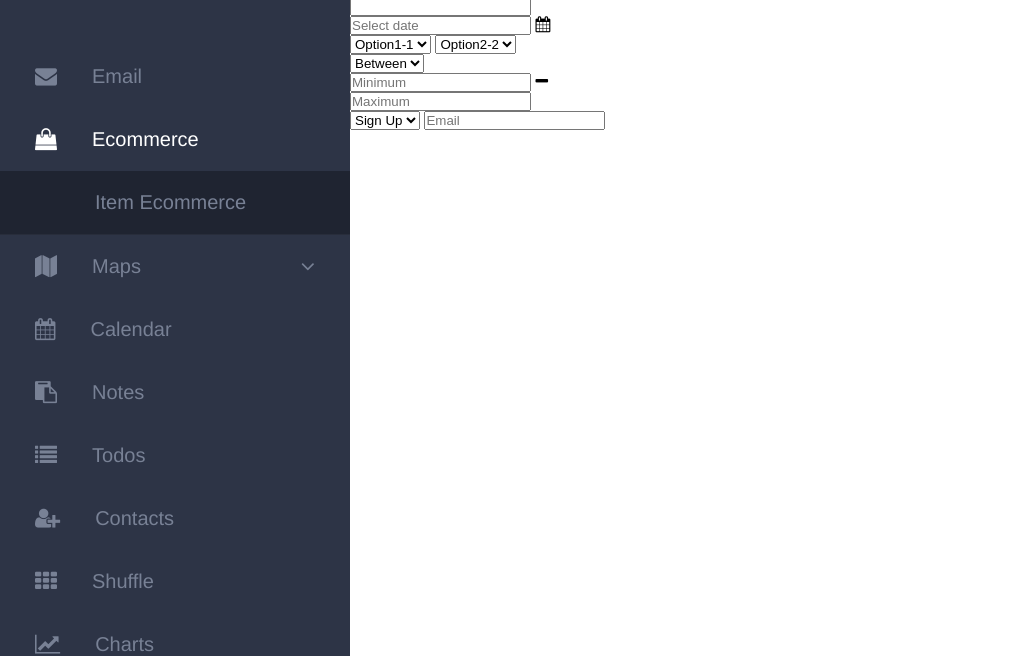
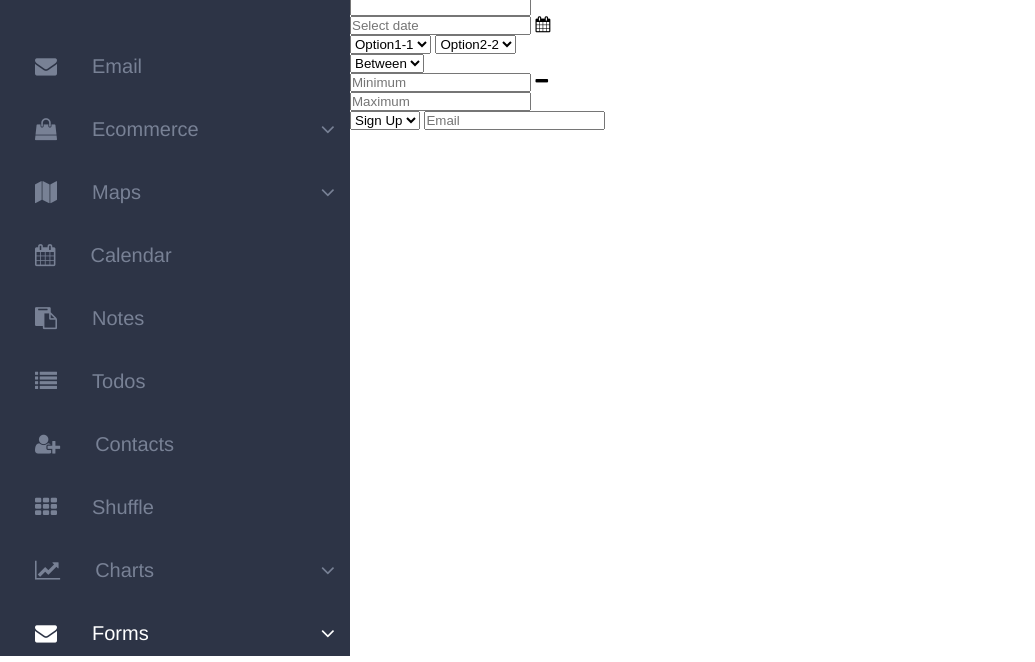
Before and after one commit to BeaMorim/Dashboard, a plain HTML site: page index.html in a window 1280 px wide. Shown: the part 144-806 px from the top of the page, without its empty margins (0-1035 px from the left). Drawn offline with nearby package versions, Linux system fonts and the light colour scheme; files that its build step writes are made by us from their sources.

Commit message:
fix on the accordion icon

```diff
--- a/index.html
+++ b/index.html
@@ -16,20 +16,20 @@
         <nav class="side-bar-nav">
           <ul class="accordion">
             <li>
-              <a href="" class="row">
+              <a href="#" class="row">
                 <i class="fa fa-envelope"></i>
                 <span>
                   Email
                 </span>
               </a>
             </li>
-            <li class="accordion-menu active">
+            <li class="accordion-menu">
               <a href="" class="row">
                 <i class="fa fa-shopping-bag"></i>
                 <span>
                   Ecommerce
                 </span>
-                <i class="fa fa-arrow-botom"></i>
+                <i class="fa fa-angle-down accordion-icon"></i>
               </a>
               <ul>
                 <li>
@@ -43,7 +43,7 @@
               <a href="" class="row">
                 <i class="fa fa-map"></i>
                 <span>Maps</span>
-                <i class="fa fa-angle-down"></i>
+                <i class="fa fa-angle-down accordion-icon"></i>
               </a>
               <ul>
                 <li>
@@ -87,7 +87,7 @@
               <a href="" class="row">
                 <i class="fa fa-line-chart"></i>
                 <span>Charts</span>
-                <i class="fa fa-arrow-botom _align-self-end"></i>
+                <i class="fa fa-angle-down accordion-icon"></i>
               </a>
               <ul>
                 <li>
@@ -97,11 +97,11 @@
                 </li>
               </ul>
             </li>
-            <li class="accordion-menu">
+            <li class="accordion-menu active">
               <a href="" class="row">
                 <i class="fa fa-envelope"></i>
                 <span>Forms</span>
-                <i class="fa fa-arrow-botom _align-self-end"></i>
+                <i class="fa fa-angle-down accordion-icon"></i>
               </a>
               <ul>
                 <li>
--- a/scss/_side-bar.scss
+++ b/scss/_side-bar.scss
@@ -25,7 +25,7 @@
         overflow-y: auto;
 
         .accordion {
-            padding-top: 65px;
+            padding-top: 55px;
             background-color: $blue;
 
             li {
@@ -75,6 +75,10 @@
                     }
                 }
 
+                .accordion-icon {
+                    margin-right: 15px;
+                }
+
             }
         }
 
```
